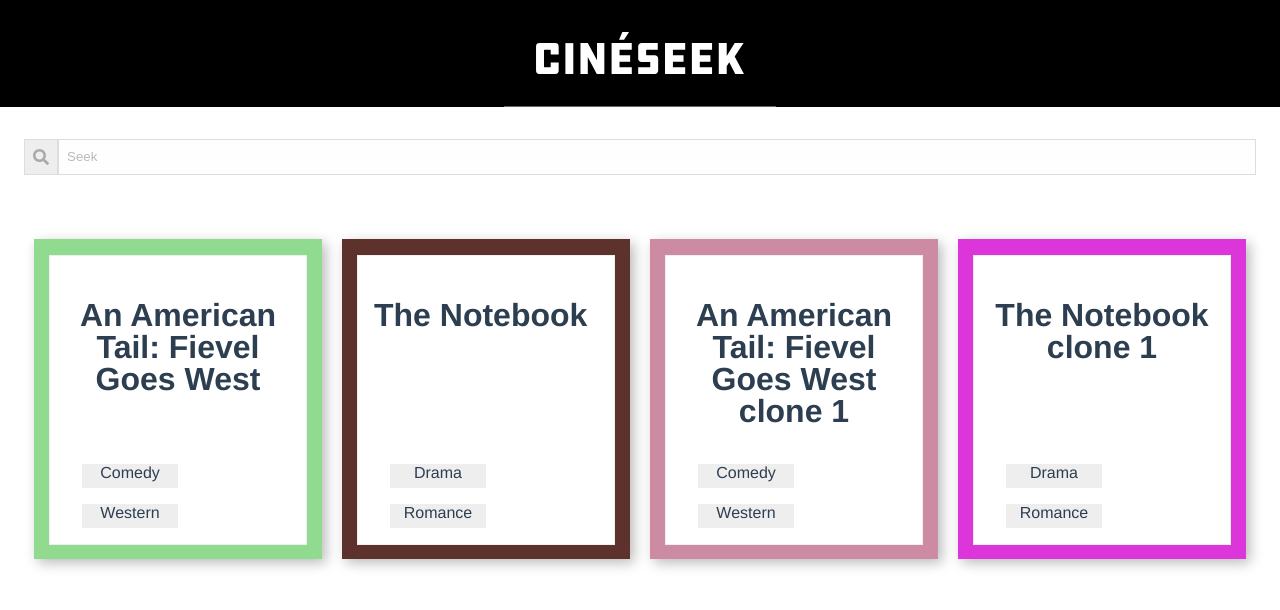
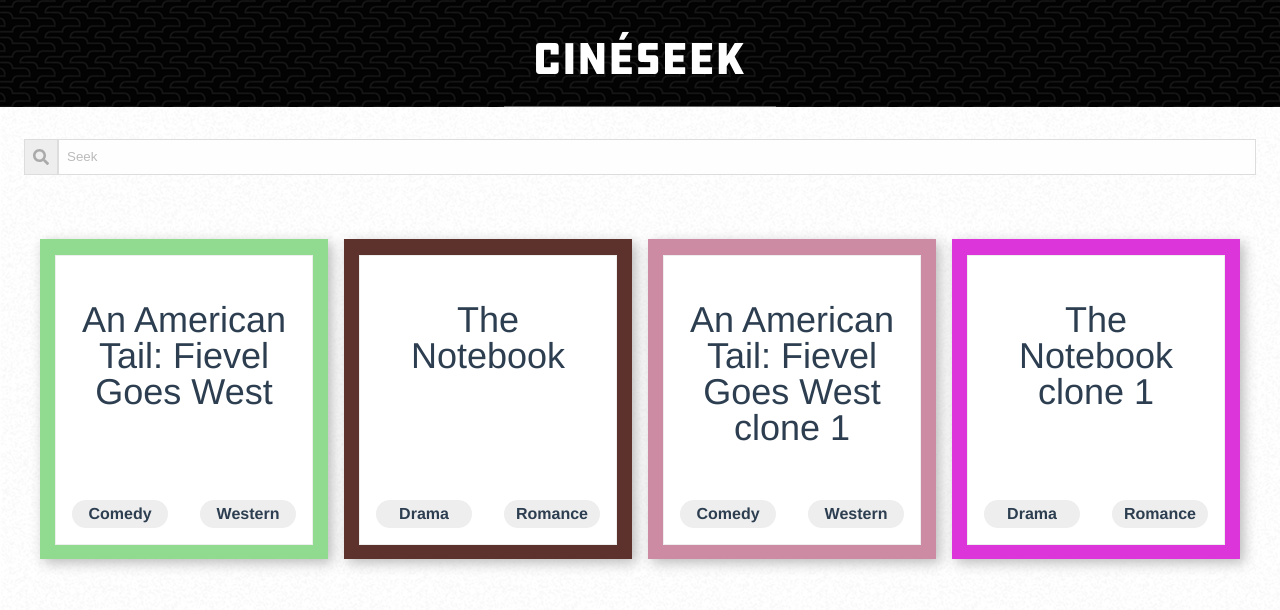
Before and after one commit to caseyisonit/fee-pex-test, a Vue app: page / in a window 1280 px wide. Shown: the top 610 px of the page. Built offline with nearby package versions, Linux system fonts and the light colour scheme.

Commit message:
slight style clean up

```diff
--- a/src/App.vue
+++ b/src/App.vue
@@ -40,8 +40,9 @@ body {
     -moz-osx-font-smoothing: grayscale;
     text-align: center;
     color: #2c3e50;
+    background-image: url('assets/so-white.png');
 }
 h1,h2,h3,h4,h5,h6 {
-  font-weight: 700;
+  font-weight: 100;
 }
 </style>
--- a/src/components/GenreTag.vue
+++ b/src/components/GenreTag.vue
@@ -1,6 +1,6 @@
 <template>
     <div>
-        <div class="genre-tag-container" v-for="(genre, index) in genres" :key="genre.index">
+        <div class="genre-tag" v-for="(genre, index) in genres" :key="genre.index">
             <p :key="index">{{ genre.title }}</p>
         </div>
     </div>
@@ -14,11 +14,18 @@ export default {
     }
 };
 </script>
-<style lang="scss">
-.genre-tag-container {
+<style scoped lang="scss">
+.genre-tag {
     background-color: #eeeeee;
-    height: 1.5rem;
+    height: 1.75rem;
     width: 6rem;
     margin: 1rem;
+    display: inline-flex;
+    align-items: center;
+    justify-content: center;
+    border-radius: 1rem;
+    p {
+        font-weight: bold;
+    }
 }
 </style>
--- a/src/components/MovieCard.vue
+++ b/src/components/MovieCard.vue
@@ -50,12 +50,13 @@ export default {
     border: 1px solid #eeeeee;
     padding: 1rem;
     h2 {
-        font-size: 2rem;
-        line-height: 2rem;
+        font-size: 2.25rem;
+        line-height: 2.25rem;
     }
     .genre-container {
         position: absolute;
         bottom: 0;
+        left: 0;
     }
 }
 </style>
--- a/src/components/MovieGrid.vue
+++ b/src/components/MovieGrid.vue
@@ -80,7 +80,7 @@ export default {
     display: flex;
     flex-flow: wrap;
     align-content: space-around;
-    justify-content: space-around;
+    justify-content: space-evenly;
     padding: 1rem;
     @media (min-width: 415px) {
         padding: 2rem 1.5rem;
--- a/src/components/NavBar.vue
+++ b/src/components/NavBar.vue
@@ -9,6 +9,8 @@ export default {}
 <style lang="scss">
 .nav-bar {
     background-color: black;
+    background-image: url('../assets/beanstalk-dark.png');
+
     width: 100vw;
     margin: 0;
 }
```
Also changed, not shown: src/assets/beanstalk-dark.png (added), src/assets/so-white.png (added).
